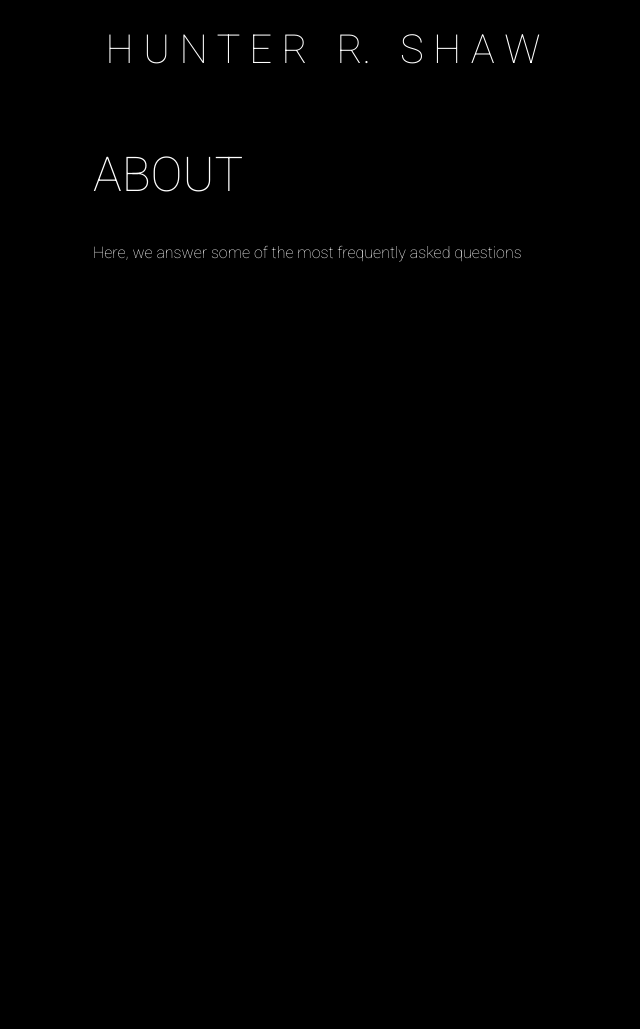
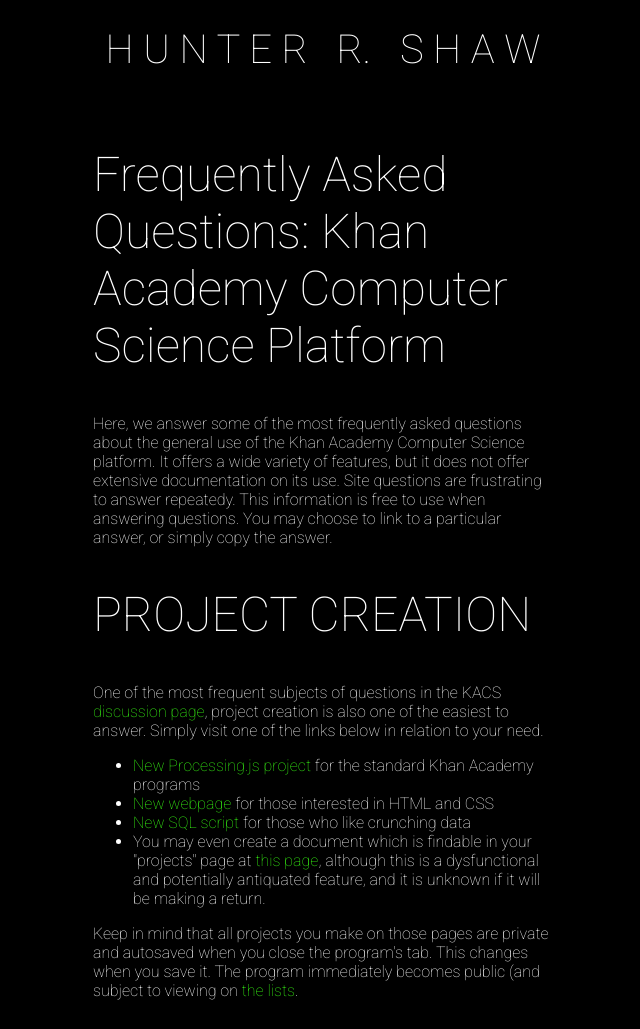
Before and after one commit to HunterRShaw/HunterRShaw.github.io, a plain HTML site: page kacs/faq.html in a window 1280 px wide. Shown: the whole page, without its empty margins (317-957 px from the left). Before the commit the page ends 800 px from the top, so only its background shows below. Drawn offline with Linux system fonts and the light colour scheme.

Commit message:
Update faq.html

```diff
--- a/kacs/faq.html
+++ b/kacs/faq.html
@@ -43,13 +43,22 @@
       </header>
       <div class="section">
         <h2>
-          ABOUT
+          Frequently Asked Questions: Khan Academy Computer Science Platform
         </h2>
         <p>
-          Here, we answer some of the most frequently asked questions
+          Here, we answer some of the most frequently asked questions about the general use of the Khan Academy Computer Science platform. It offers a wide variety of features, but it does not offer extensive documentation on its use. Site questions are frustrating to answer repeatedy. This information is free to use when answering questions. You may choose to link to a particular answer, or simply copy the answer.
         </p>
-        <p>
-        </p>
+        <h2 id="program-creation">
+          <a href="/kacs/faq.html#program-creation" style="text-decoration:inherit;color:inherit;">PROJECT CREATION</a>
+        </h2>
+        <p>One of the most frequent subjects of questions in the KACS <a href="https://www.khanacademy.org/computing/computer-programming/d">discussion page</a>, project creation is also one of the easiest to answer. Simply visit one of the links below in relation to your need.</p>
+        <ul>
+          <li><a href="https://www.khanacademy.org/computer-programming/new/pjs">New Processing.js project</a> for the standard Khan Academy programs</li>
+          <li><a href="https://www.khanacademy.org/computer-programming/new/webpage">New webpage</a> for those interested in HTML and CSS</li>
+          <li><a href="https://www.khanacademy.org/computer-programming/new/sql">New SQL script</a> for those who like crunching data</li>
+          <li>You may even create a document which is findable in your "projects" page at <a href="https://www.khanacademy.org/biology/new/document">this page</a>, although this is a dysfunctional and potentially antiquated feature, and it is unknown if it will be making a return.</li>
+        </ul>
+        <p>Keep in mind that all projects you make on those pages are private and autosaved when you close the program's tab. This changes when you save it. The program immediately becomes public (and subject to viewing on <a href="https://www.khanacademy.org/computing/computer-programming/browse">the lists</a>.</p>
       </div>
     <br /><br />
   </body>
```
